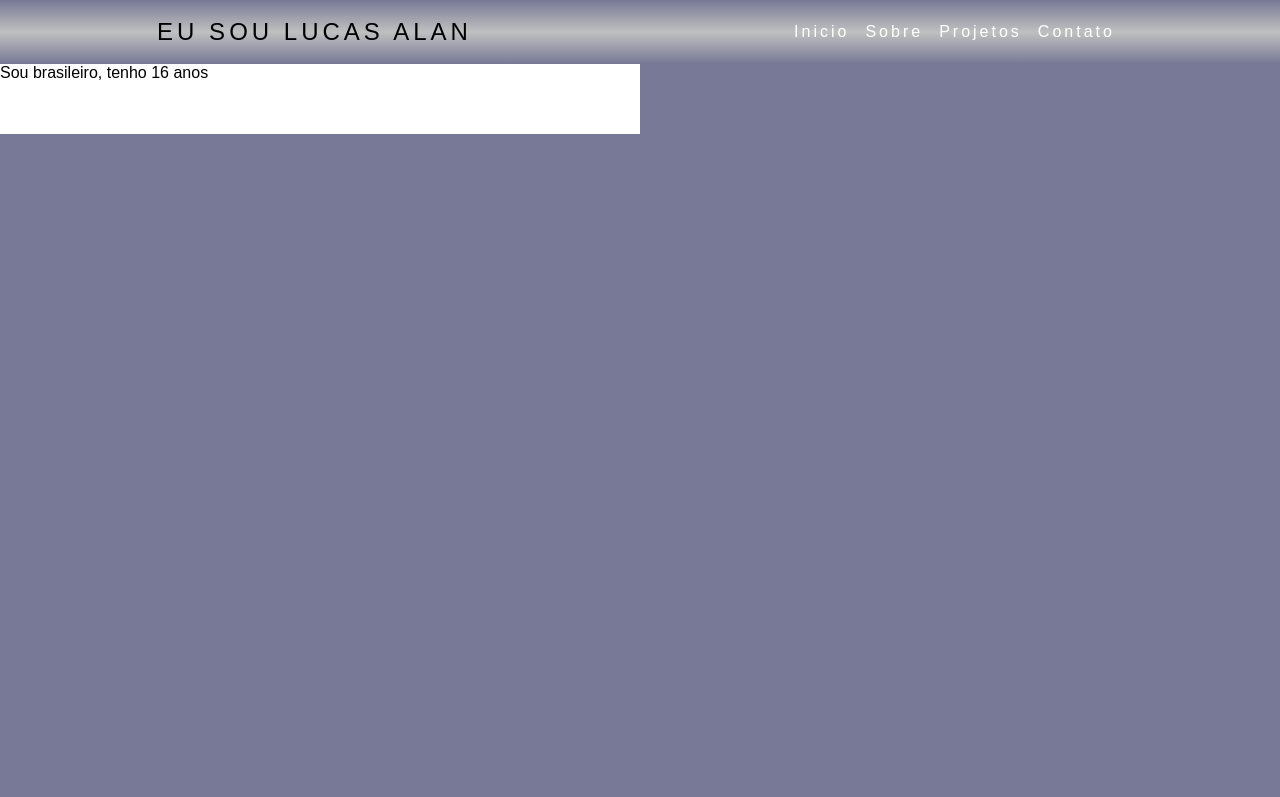
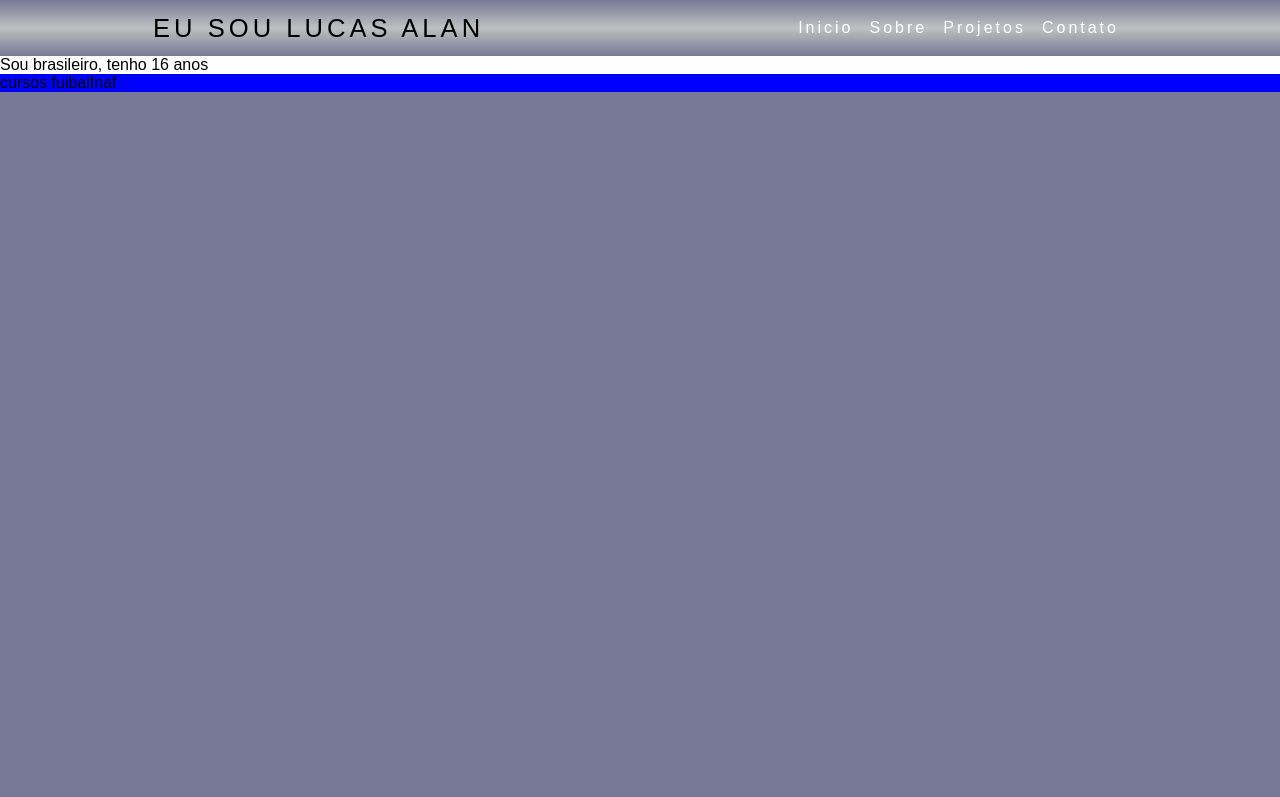
Before and after one commit to lucascosta001/meu-portifolio, a plain HTML site: page index.html in a window 1280 px wide. Shown: the top 797 px of the page. Drawn offline with Linux system fonts and the light colour scheme.

Commit message:
Update style.css

```diff
--- a/css/style.css
+++ b/css/style.css
@@ -1,3 +1,4 @@
+/* Configurações basicas */
 @charset "UTF-8";
 
 :root{
@@ -17,26 +18,31 @@
     font-weight: normal;
 }
 
-
-
-header{
-    background-image: linear-gradient(to bottom, var(--cor2), var(--cor1), var(--cor2));
-    position: relative;
+body {
+    height: 1000px;
+    padding-top: 7vh;
 }
 
 h1{
     text-align: center;
-    font-size: 24px;
+    font-size: 2vw;
     text-transform: uppercase;
     letter-spacing: 4px;
 }
+
+/* Menu */
 
 nav{
     display: flex;
     justify-content: space-around;
     align-items: center;
     font-family: system-ui, -apple-system, BlinkMacSystemFont, 'Segoe UI', Roboto, Oxygen, Ubuntu, Cantarell, 'Open Sans', 'Helvetica Neue', sans-serif;
-    height: 8vh;
+    height: 7vh;
+    position: fixed;
+    top: 0;
+    left: 0;
+    width: 100%;
+    background-image: linear-gradient(to bottom, var(--cor2), var(--cor1), var(--cor2));
 }
 
 .nav-list {
@@ -48,6 +54,7 @@ nav{
     letter-spacing: 3px;
 }
 
+/* Menu Para Celulares */
 .mobile-menu{
     display: none;
     cursor: pointer;
@@ -114,6 +121,24 @@ nav{
     transform: rotate(45deg) translate(-5px, -7px);
 }
 
+/* Barra de navegação Fixa */
+
+.principal {
+    padding: 16px;
+}
+
+.FixoNoTopo{
+    position: fixed;
+    top: 0;
+    width: 100%;
+}
+
+.FixoNoTopo + .principal {
+    padding-top: 60px;
+}
+
+/* Links de navegação */
+
 a{
     margin: 1vh;
     margin-top: 1vh;
@@ -127,8 +152,10 @@ a:hover{
     opacity: 0.7;
 }
 
+/* Conteúdo */
+
 main{
-    height: 92vh;
+    height: 100%;
     background-color: var(--cor2);
 }
 
@@ -136,34 +163,24 @@ main{
     /* text-align: center; */
     margin: 0px;
     padding: 0px;
-    position: relative;
 }
 
 .sobre{
-    position: absolute;
-    height: 70px;
-    width: 50%;
     background-color: white;
 }
 
 .cursos{
-
-    position: absolut;
-
-    left: 50px;
-    bottom: 50px;
-    width: 50%;
-    height: 50%;
     background-color: blue;
-
 }
 
-/* .foto{
-    position: absolute;
-    left: 100px;
-    bottom: 100px;
-    width: 50%;
-    height: 50%;
+.foto{
     background-color: pink;
 }
-*/
+
+/* Rodapé */
+
+footer{
+    background-color: var(--cor2);
+    padding: 8px;
+    text-align: center;
+}
```
